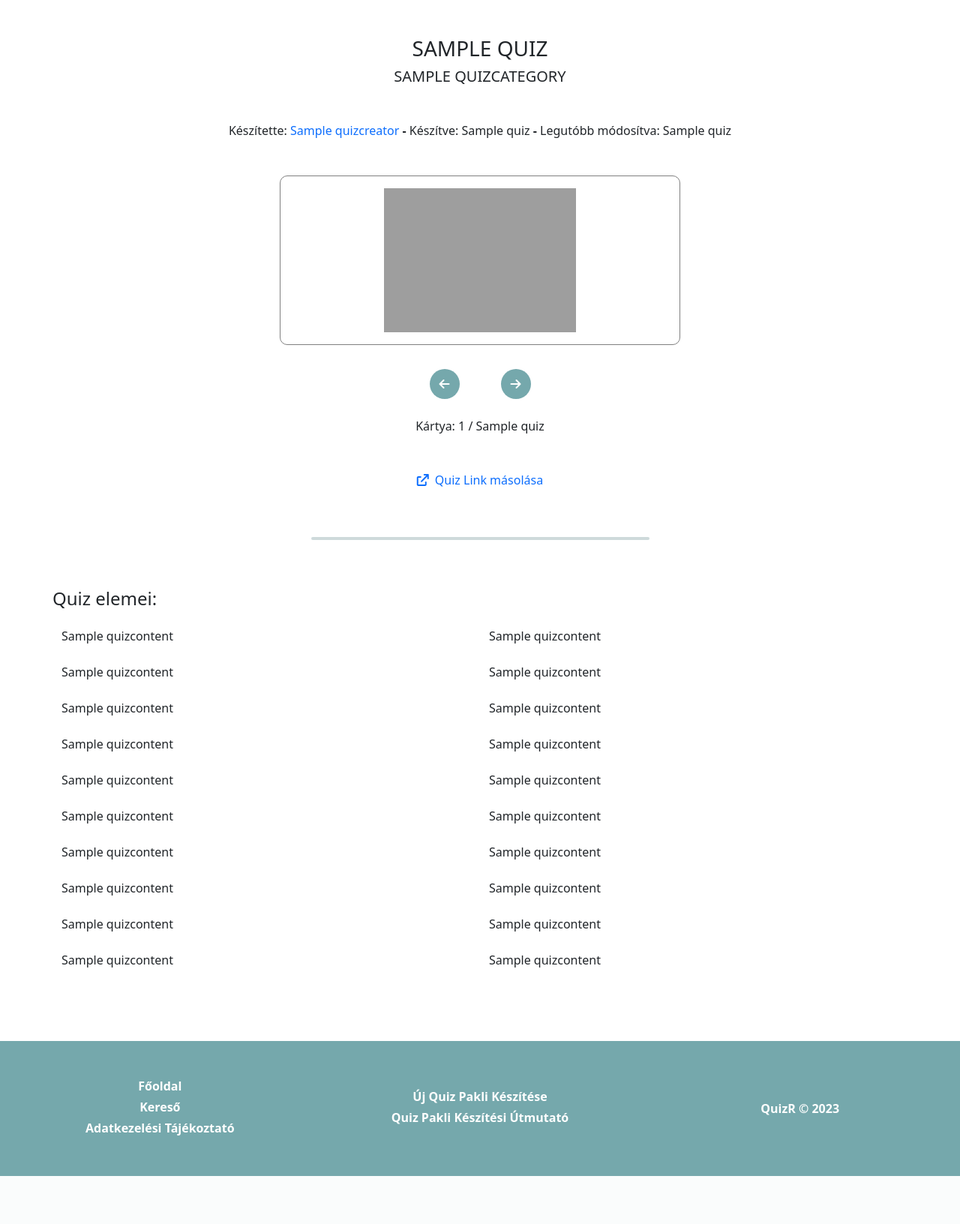
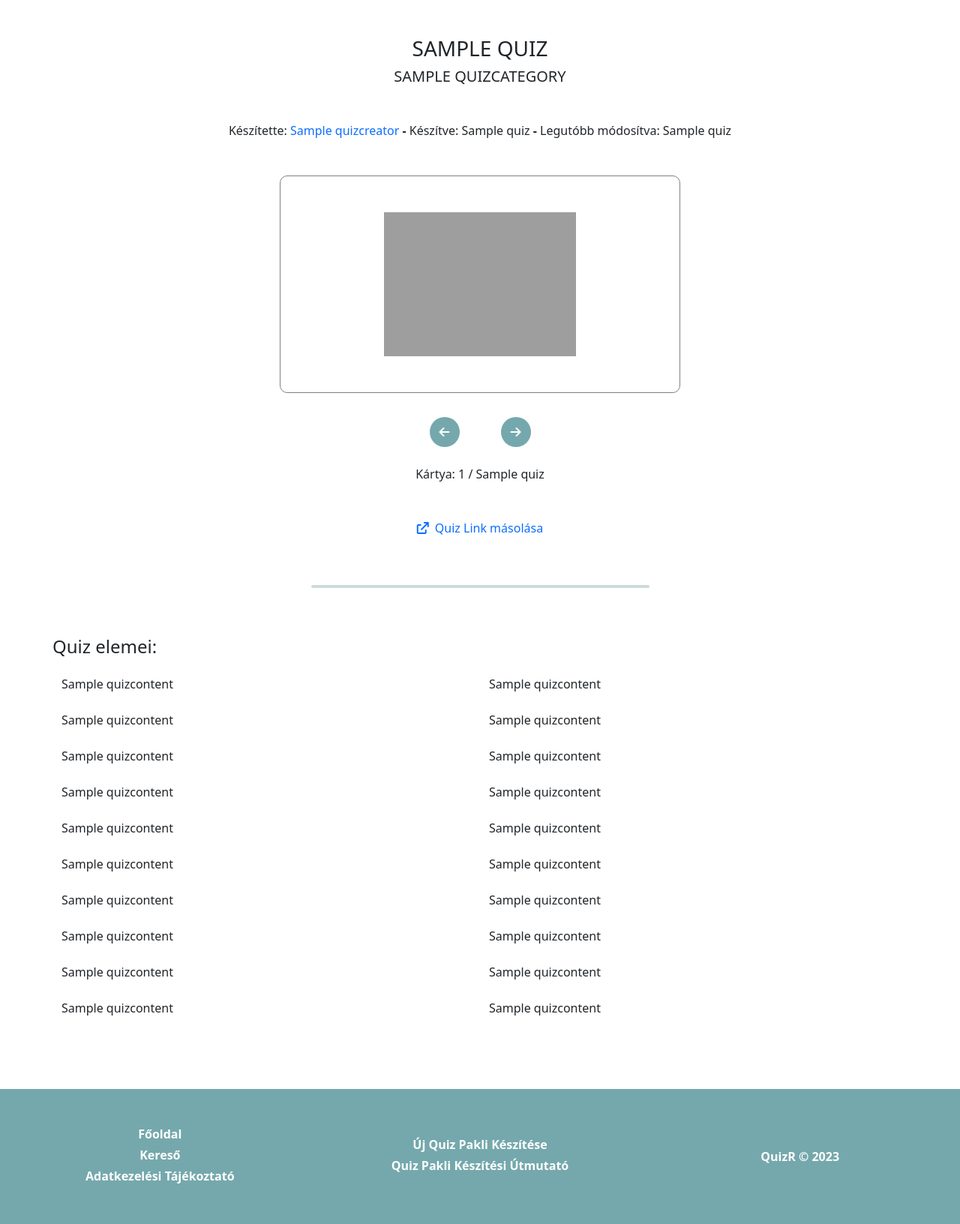
Before and after one commit to TMarccci/Projekt_4-WebQuiz-2022-23, a Flask app: template templates/quizes/learnquiz.html in a window 1280 px wide. Shown: the part 54-1686 px from the top of the page at 75% size. Before the commit the page ends 1622 px from the top, so only its background shows below. Run offline with Flask 2, Linux system fonts and the light colour scheme; the template is opened without the code that fills it: most values are stand-ins (such as "Sample title", 1, 10 or a date in 2020); grey boxes are pictures that could not be loaded.

Commit message:
Padding fix

```diff
--- a/templates/quizes/learnquiz.html
+++ b/templates/quizes/learnquiz.html
@@ -29,9 +29,9 @@
                 <div class="tab-content text-center" id="cardsholder">
                     {% for i in range(quiz[7]) %}
                         {% if i == 0 %}
-                            <div class="quizcard tab-pane fade show active d-flex align-items-center justify-content-center p-3" id="card-{{ i }}">
+                            <div class="quizcard tab-pane fade show active d-flex align-items-center justify-content-center p-5" id="card-{{ i }}">
                         {% else %}
-                            <div class="quizcard tab-pane fade align-items-center justify-content-center p-3" id="card-{{ i }}">
+                            <div class="quizcard tab-pane fade align-items-center justify-content-center p-5" id="card-{{ i }}">
                         {% endif %}
                                 <span id="card{{ i }}front" class="align-middle">
                                     {% if quizcontents[i][1] == "text" %}
```
